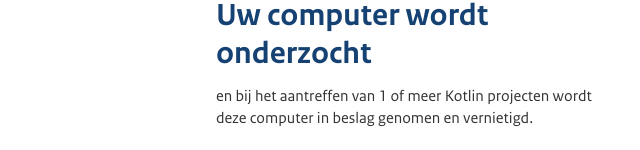
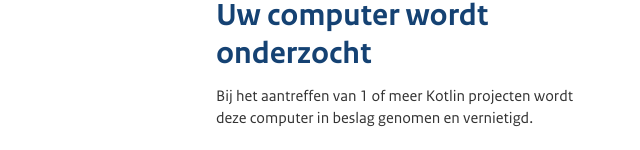
Before and after one commit to dev-shit/fuckkotlin, a plain HTML site: page index.html in a window 1280 px wide. Shown: the part 659-809 px from the top of the page, 20-660 px from the left. Drawn offline with Linux system fonts and the light colour scheme; a script that the page names is missing; files whose address does not match are found by name.

Commit message:
Update index.html
Taalfoutverbetering

```diff
--- a/index.html
+++ b/index.html
@@ -160,7 +160,7 @@
               <span class="stories__story-title">Uw computer wordt onderzocht</span>
             </h2>
             <p class="stories__story-text">
-              en bij het aantreffen van 1 of meer Kotlin projecten wordt deze computer in beslag genomen en vernietigd.
+              Bij het aantreffen van 1 of meer Kotlin projecten wordt deze computer in beslag genomen en vernietigd.
             </p>
           </div>
         </article>
```
